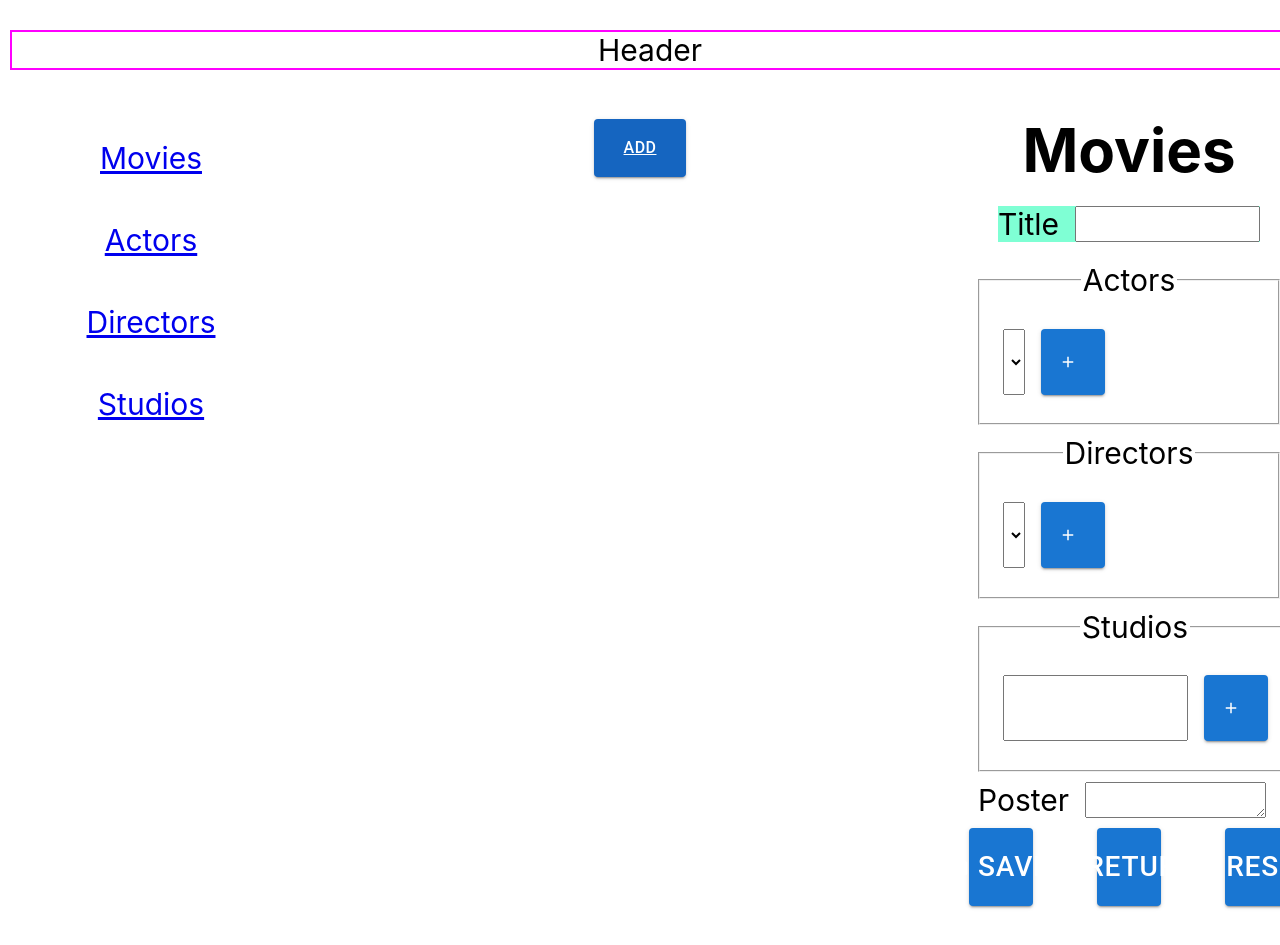
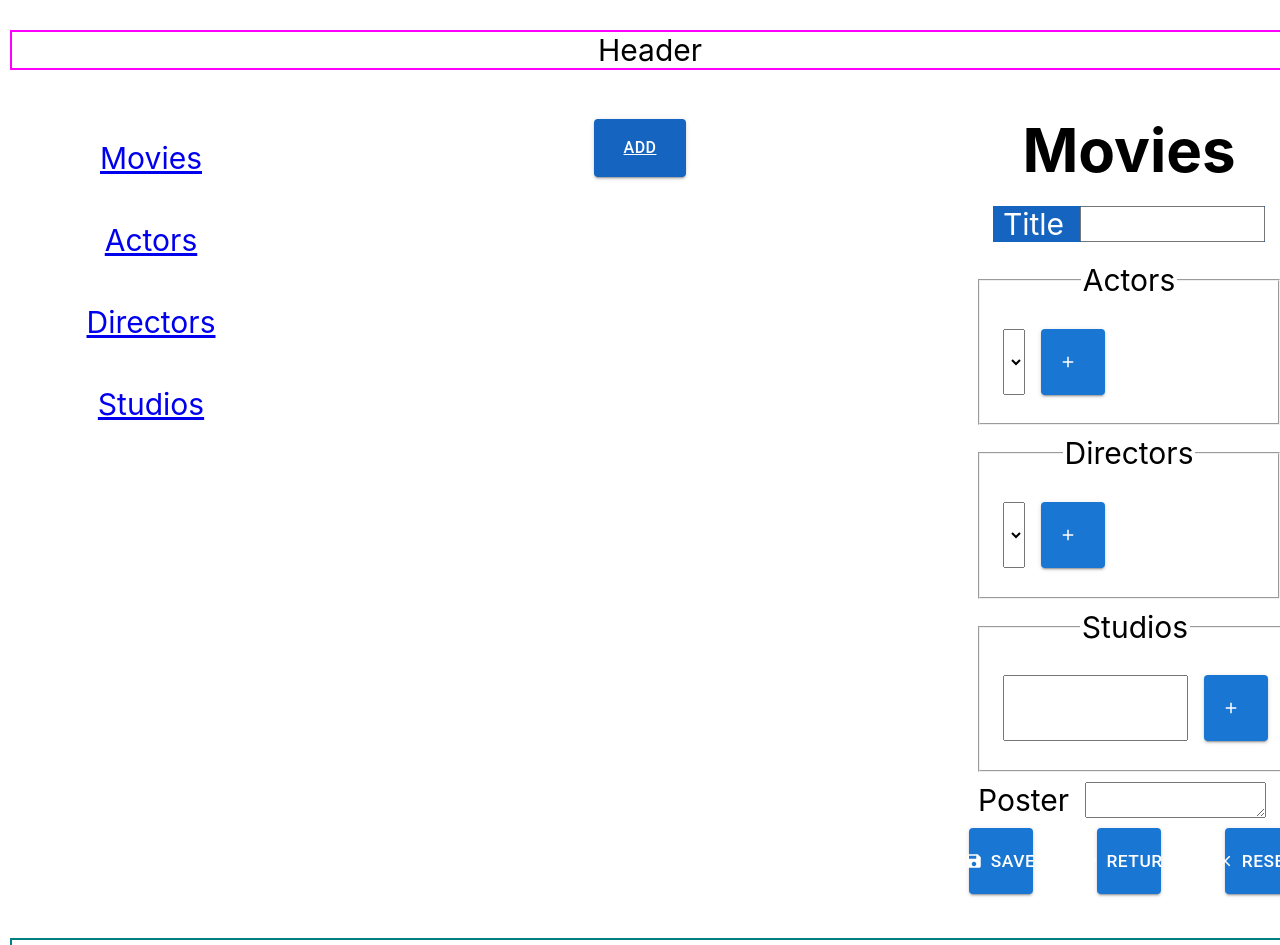
Before and after one commit to freshjsoftd/onl-js-pd2023-1-cinema-app, a React (Create React App) app: page /movies/add/1 in a window 1280 px wide. Shown: the top 945 px of the page. Built offline with nearby package versions, Linux system fonts and the light colour scheme; data requests are answered from the project's data file.

Commit message:
Add ThemeProvider and improve styles for MovieForm

```diff
--- a/src/components/Movies/MovieForm.js
+++ b/src/components/Movies/MovieForm.js
@@ -55,7 +55,11 @@ function MovieForm() {
 					<Stack
 						direction='row'
 						spacing={2}
-						sx={{ bgcolor: 'aquamarine' }}
+						sx={{
+							bgcolor: 'primary.dark',
+							color: 'white',
+							pl: '10px',
+						}}
 					>
 						<label htmlFor='title' className='label'>
 							Title
@@ -237,7 +241,7 @@ function MovieForm() {
 						type='submit'
 						disabled={!isValid}
 						className='form-btn'
-						size='large'
+						size='small'
 						startIcon={<SaveIcon />}
 						// style={{ backgroundColor: 'teal' }}
 					>
@@ -248,7 +252,7 @@ function MovieForm() {
 						type='button'
 						className='form-btn'
 						onClick={goHome}
-						size='large'
+						size='small'
 						startIcon={<KeyboardReturnIcon />}
 					>
 						Return
@@ -257,7 +261,7 @@ function MovieForm() {
 						variant='contained'
 						type='reset'
 						className='form-btn'
-						size='large'
+						size='small'
 						startIcon={<ClearIcon />}
 					>
 						Reset
--- a/src/index.js
+++ b/src/index.js
@@ -1,20 +1,42 @@
 import React from 'react';
 import ReactDOM from 'react-dom/client';
 import { Provider } from 'react-redux';
+import { ThemeProvider } from '@mui/material/styles';
+import { createTheme } from '@mui/material';
 
 import './index.css';
 import App from './App';
-import store from './store'
+import store from './store';
 
 import reportWebVitals from './reportWebVitals';
 
+const theme = createTheme({
+	pallete: {
+		primary: {
+			main: '#DBD9DB',
+			light: '#D6C8E1',
+			dark: '#82A2B5',
+		},
+		secondary: {
+			main: '#D9E6EC',
+			light: '#EBFFBF',
+			dark: '#96B395',
+		},
+	},
+	typography: {
+		fontSize: 10,
+	},
+});
+
 const root = ReactDOM.createRoot(document.getElementById('root'));
 root.render(
-  <React.StrictMode>
-    <Provider store={store}>
-    <App />
-    </Provider>
-  </React.StrictMode>
+	<React.StrictMode>
+		<Provider store={store}>
+			<ThemeProvider theme={theme}>
+				<App />
+			</ThemeProvider>
+		</Provider>
+	</React.StrictMode>
 );
 
 // If you want to start measuring performance in your app, pass a function
```
